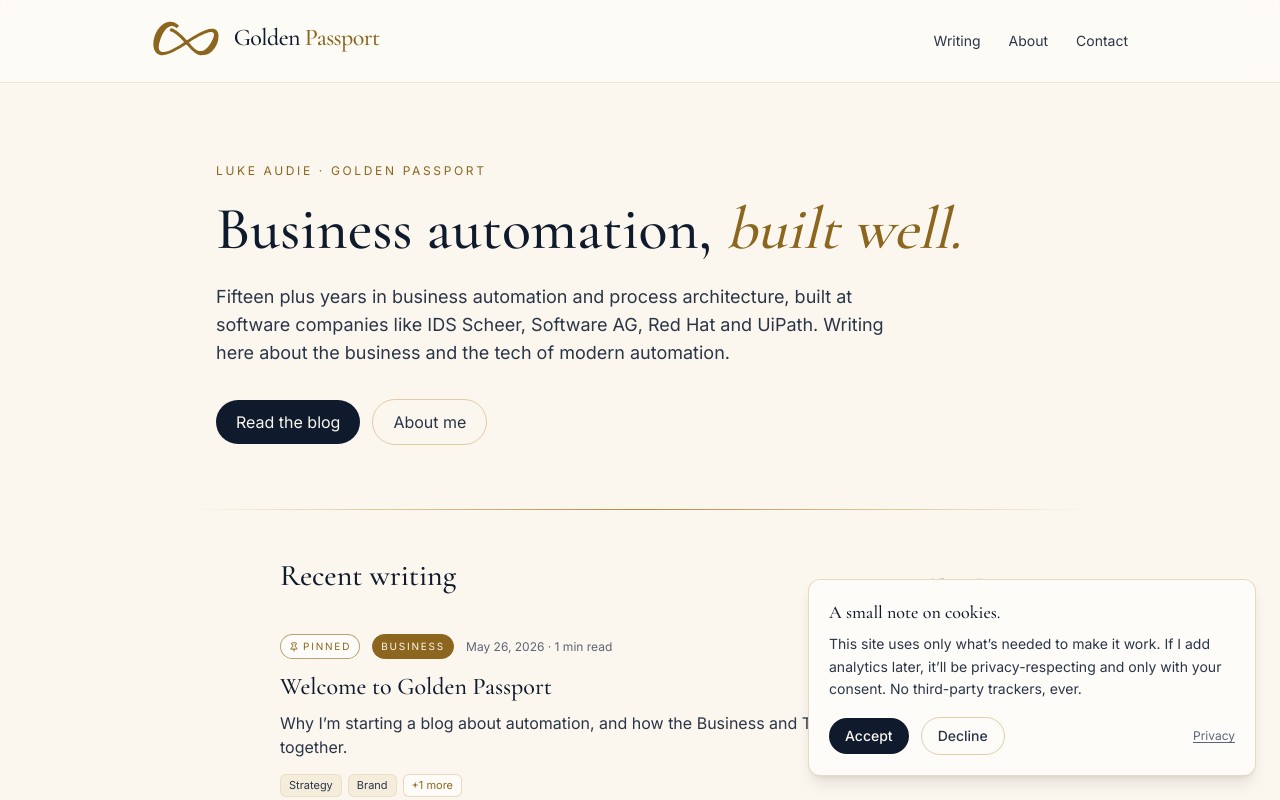
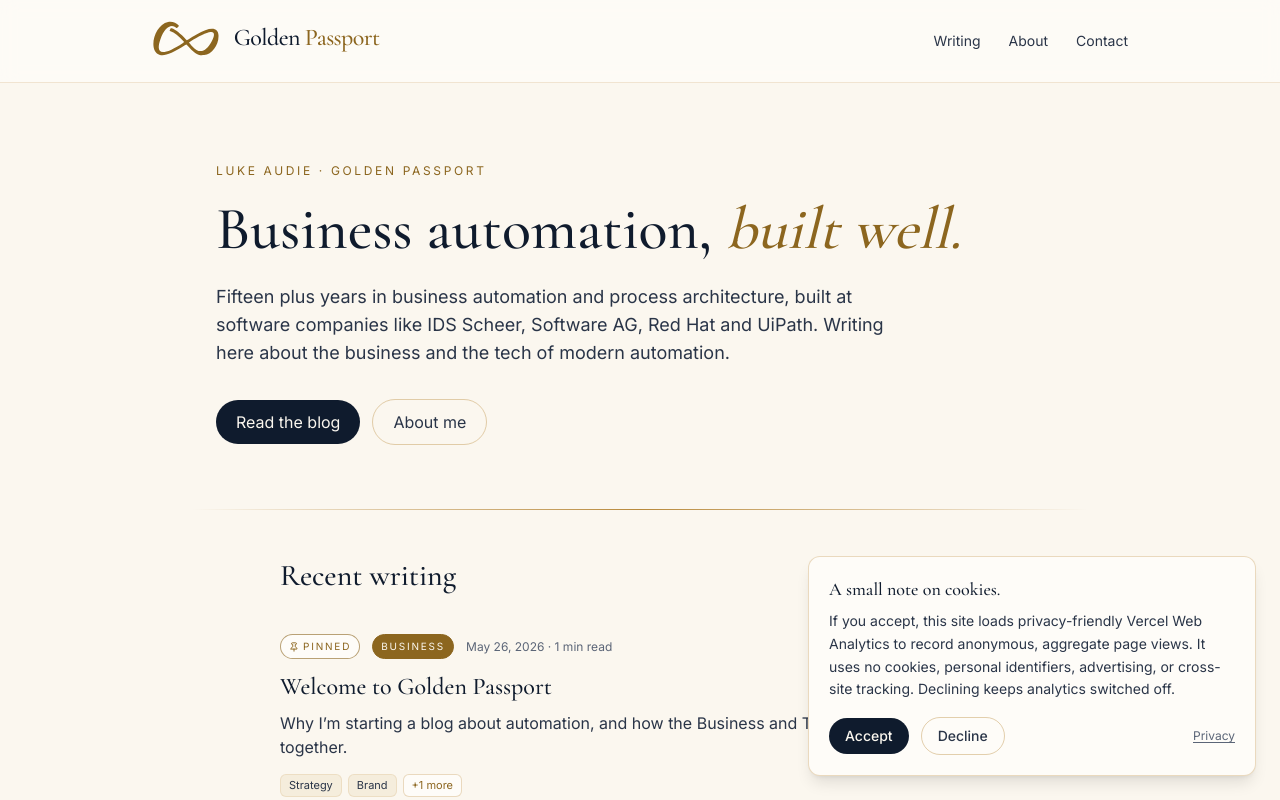
Before and after one commit to GoldenPassport/goldenpassport-blog, a Next.js app: page / in a window 1280 px wide. Shown: the top 800 px of the page. Built offline with nearby package versions, Linux system fonts and the light colour scheme; no server answers.

Commit message:
Clarify analytics consent copy

```diff
--- a/components/CookieConsent.tsx
+++ b/components/CookieConsent.tsx
@@ -69,8 +69,9 @@ export function CookieConsent() {
           A small note on cookies.
         </p>
         <p className="mt-2 text-sm text-ink-soft leading-relaxed">
-          This site uses only what’s needed to make it work. If I add analytics later, it’ll be
-          privacy-respecting and only with your consent. No third-party trackers, ever.
+          If you accept, this site loads privacy-friendly Vercel Web Analytics to record anonymous,
+          aggregate page views. It uses no cookies, personal identifiers, advertising, or
+          cross-site tracking. Declining keeps analytics switched off.
         </p>
         <div className="mt-4 flex flex-wrap items-center gap-3">
           <button
```
